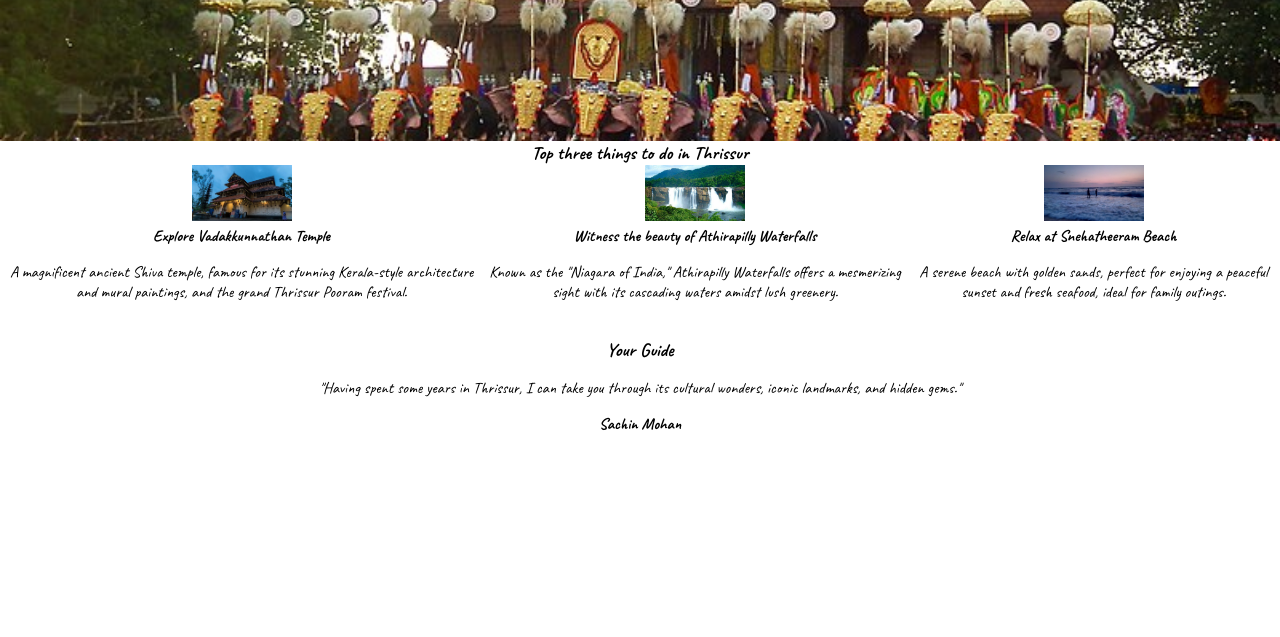
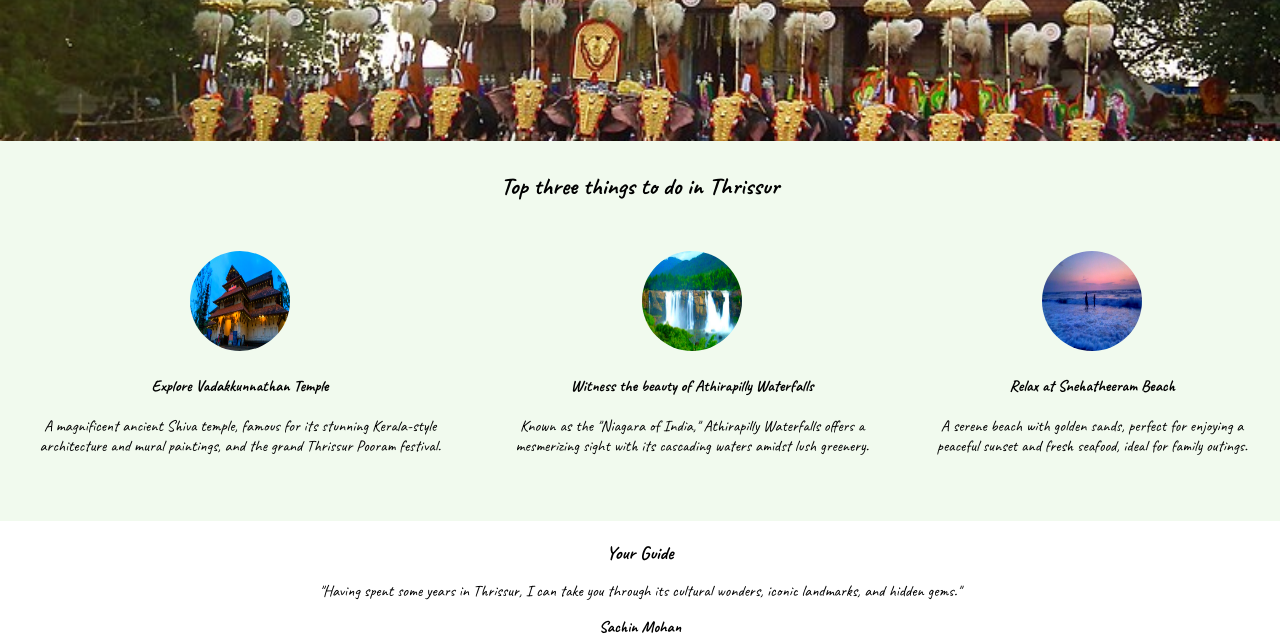
Before and after one commit to sachinkmohan/hometown, a plain HTML site: page index.html in a window 1280 px wide. Shown: the part 299-936 px from the top of the page. Before the commit the page ends 800 px from the top, so only its background shows below. Drawn offline with Linux system fonts and the light colour scheme.

Commit message:
Add activity section with styles for top things to do

```diff
--- a/index.html
+++ b/index.html
@@ -17,7 +17,7 @@
     </div>
 
     <!-- ACTIVITIES SECTION-->
-    <div>
+    <div id="activity">
       <h3>Top three things to do in Thrissur</h2>
       <div class="activities">
         <div>
--- a/styles.css
+++ b/styles.css
@@ -26,10 +26,32 @@ img {
   width: 100px;
 }
 
+#activity {
+  background-color: #f1faee;
+  height: 380px;
+}
+
+#activity h3 {
+  padding: 30px;
+  font-size: 24px;
+}
+
 .activities {
   display: flex;
+  margin: 20px 0px 0px 0px;
 }
 
+.activities img {
+  border-radius: 50%;
+  height: 100px;
+  background-size: cover;
+  filter: saturate(2);
+  margin-bottom: 20px;
+}
+
+.activities p {
+  margin: 20px;
+}
 .hero {
   height: 440px;
   background-image: url("./images/pooram.jpg");
```
